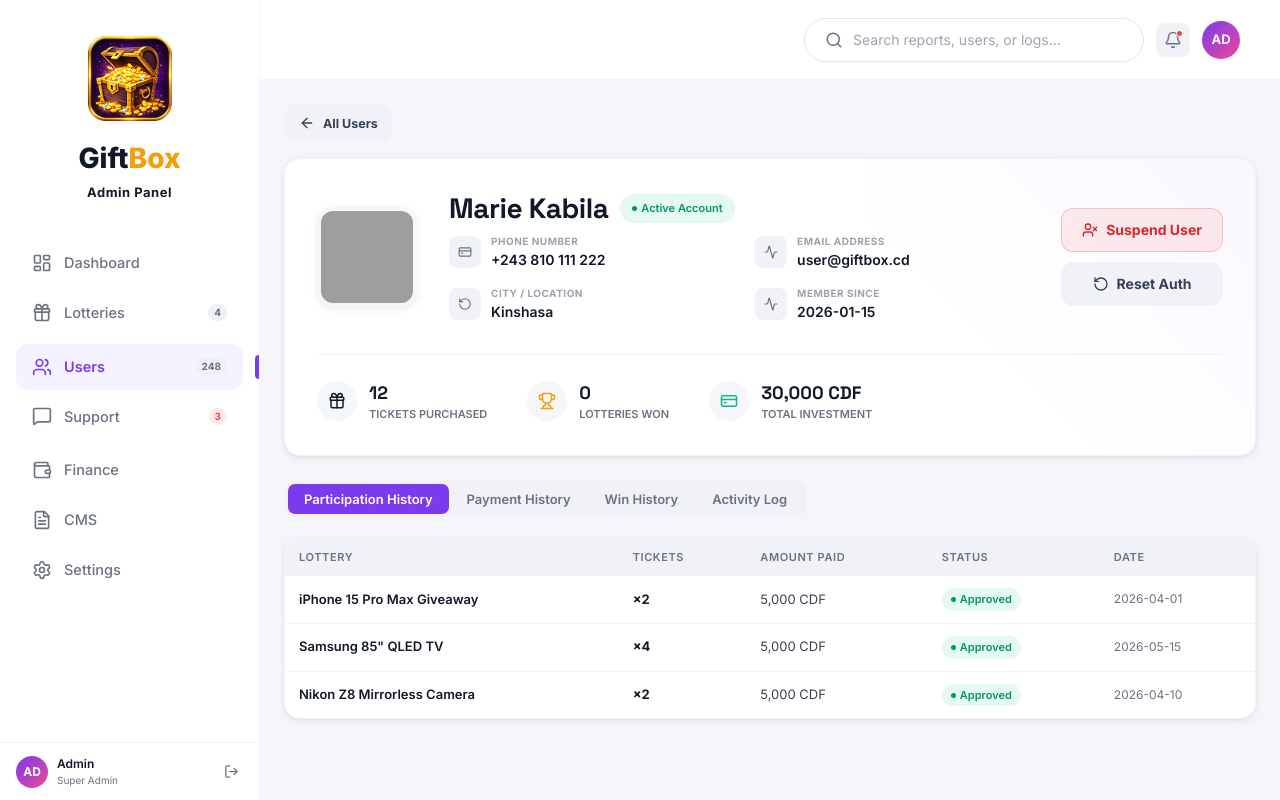
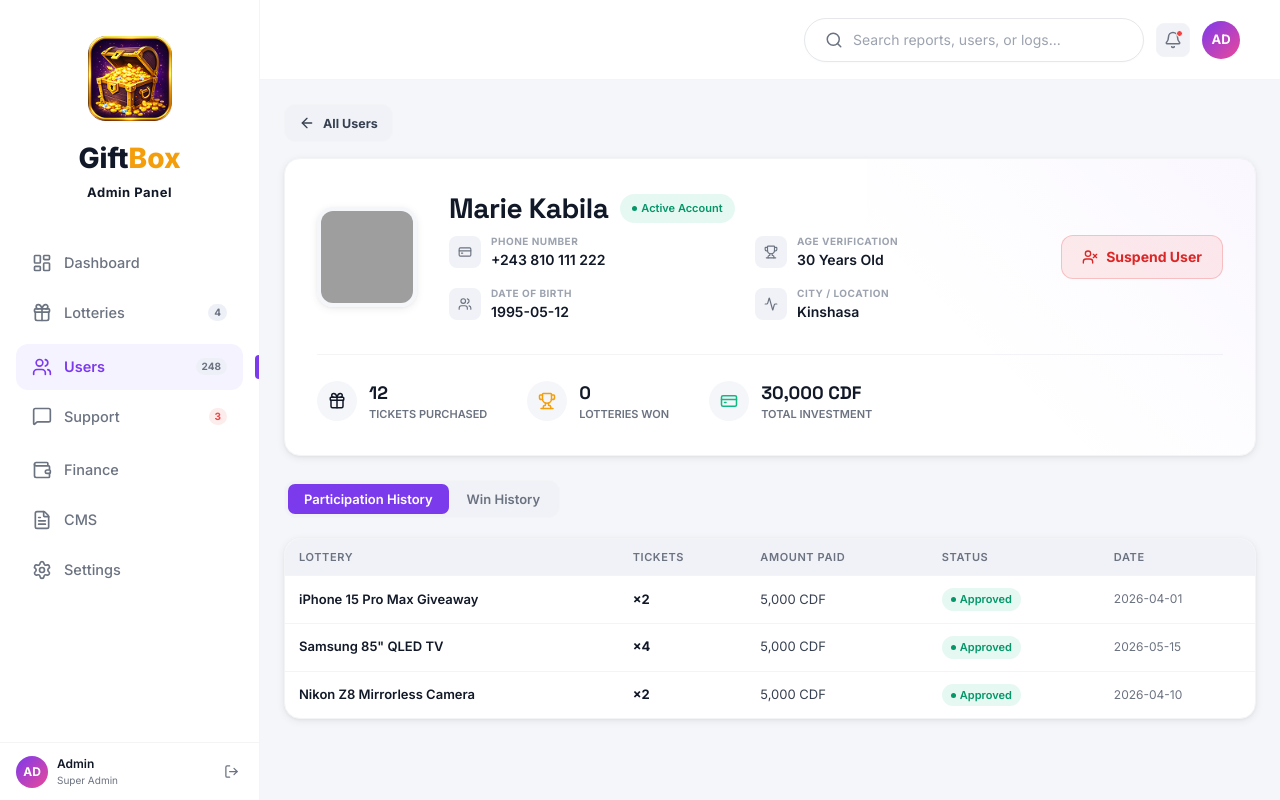
Before and after one commit to BeingSazzad/Giftbox_dashboard, a React (Vite) app: page /users/1 in a window 1280 px wide. Both pictures are taken after typing "Sample", "Sample123" into the empty fields and a click on the button "Sign In". Built offline with nearby package versions, Linux system fonts and the light colour scheme; grey boxes are pictures that could not be loaded.

Commit message:
Remove ticket counts and update user profile labels to 'Lotteries Joined'

```diff
--- a/src/pages/Finance.jsx
+++ b/src/pages/Finance.jsx
@@ -57,10 +57,10 @@ export default function Finance() {
 
         <div className="metric-card blue" style={{ flexDirection: 'row', alignItems: 'center', gap: 16, padding: '20px 16px' }}>
           <div className="metric-icon blue" style={{ width: 48, height: 48, flexShrink: 0 }}>
-            <CreditCard size={22} strokeWidth={2.5} />
+            <Users size={22} strokeWidth={2.5} />
           </div>
           <div style={{ flex: 1 }}>
-            <div className="metric-label" style={{ fontSize: '11px', textTransform: 'uppercase', color: 'var(--text-muted)', marginBottom: '2px' }}>Tickets Sold</div>
+            <div className="metric-label" style={{ fontSize: '11px', textTransform: 'uppercase', color: 'var(--text-muted)', marginBottom: '2px' }}>Total Participations</div>
             <div className="metric-value" style={{ fontSize: '24px', fontFamily: 'Space Grotesk, sans-serif' }}>
               {ticketsSold.toLocaleString()}
             </div>
--- a/src/pages/LotteryCreate.jsx
+++ b/src/pages/LotteryCreate.jsx
@@ -155,8 +155,8 @@ function StepPricing({ form, update }) {
       {/* Revenue preview */}
       <div style={{ background: 'rgba(16,185,129,.07)', border: '1px solid rgba(16,185,129,.2)', borderRadius: 12, padding: '16px 20px' }}>
         <div style={{ fontSize: 12, color: 'var(--text-muted)', marginBottom: 12, fontWeight: 600 }}>Revenue Projection</div>
-        <div style={{ display: 'grid', gridTemplateColumns: '1fr 1fr 1fr', gap: 14 }}>
-          {[100, 250, 500].map(n => (
+        <div style={{ display: 'grid', gridTemplateColumns: '1fr 1fr', gap: 14 }}>
+          {[100, 250].map(n => (
             <div key={n} style={{ textAlign: 'center' }}>
               <div style={{ fontSize: 16, fontWeight: 800, color: 'var(--green)', fontFamily: "'Space Grotesk',sans-serif" }}>
                 {(n * form.ticketPrice).toLocaleString()}
--- a/src/pages/LotteryList.jsx
+++ b/src/pages/LotteryList.jsx
@@ -7,7 +7,7 @@ const FILTERS = ['All', 'active', 'scheduled', 'closed', 'draft']
 
 export default function LotteryList() {
   const navigate = useNavigate()
-  const [filter, setFilter] = useState('All')
+  const [filter, setFilter] = useState('active')
   const [activeTab, setActiveTab] = useState(new URLSearchParams(window.location.search).get('tab') === 'history' ? 'history' : 'management')
   const [search, setSearch] = useState('')
 
--- a/src/pages/UserProfile.jsx
+++ b/src/pages/UserProfile.jsx
@@ -24,13 +24,15 @@ export default function UserProfile() {
     mockParticipants.find(mp => mp.name === user.name)?.lotteryId === p.lotteryId && p.name === user.name
   )
 
-  const activityLog = [
-    { text: `Registered account`, time: user.joined, icon: Users },
-    { text: 'Participated in iPhone 15 Pro Max lottery', time: '2026-04-10', icon: Gift },
-    { text: 'Uploaded payment proof', time: '2026-04-10', icon: CreditCard },
-    { text: 'Payment approved by admin', time: '2026-04-11', icon: CheckCircle },
-    { text: 'Participated in Samsung TV lottery', time: '2026-03-20', icon: Gift },
-  ]
+  const calculateAge = (dob) => {
+    if (!dob) return 'N/A'
+    const birthDate = new Date(dob)
+    const today = new Date()
+    let age = today.getFullYear() - birthDate.getFullYear()
+    const m = today.getMonth() - birthDate.getMonth()
+    if (m < 0 || (m === 0 && today.getDate() < birthDate.getDate())) age--
+    return age
+  }
 
   return (
     <div>
@@ -39,9 +41,7 @@ export default function UserProfile() {
       </button>
 
       {/* Profile Header */}
-      {/* Profile Header Card */}
       <div className="card" style={{ padding: '32px', marginBottom: 24, position: 'relative', overflow: 'hidden' }}>
-        {/* Background Accent */}
         <div style={{ position: 'absolute', top: 0, right: 0, width: '40%', height: '100%', background: 'linear-gradient(225deg, var(--primary-subtle) 0%, transparent 70%)', zIndex: 0 }} />
 
         <div style={{ display: 'flex', gap: 32, alignItems: 'center', position: 'relative', zIndex: 1 }}>
@@ -73,21 +73,23 @@ export default function UserProfile() {
 
               <div style={{ display: 'flex', alignItems: 'center', gap: 10 }}>
                 <div style={{ width: 32, height: 32, borderRadius: 8, background: 'var(--bg-elevated)', display: 'flex', alignItems: 'center', justifyContent: 'center', color: 'var(--text-muted)' }}>
-                  <Activity size={14} />
+                  <Trophy size={14} />
                 </div>
                 <div>
-                  <div style={{ fontSize: 10, fontWeight: 700, color: 'var(--text-tiny)', textTransform: 'uppercase', letterSpacing: '0.5px' }}>Email Address</div>
-                  <div style={{ fontSize: 14, fontWeight: 600, color: 'var(--text-primary)' }}>{user.email || 'user@giftbox.cd'}</div>
+                  <div style={{ fontSize: 10, fontWeight: 700, color: 'var(--text-tiny)', textTransform: 'uppercase', letterSpacing: '0.5px' }}>Age Verification</div>
+                  <div style={{ fontSize: 14, fontWeight: 600, color: calculateAge(user.dob) < 18 ? 'var(--red)' : 'var(--text-primary)' }}>
+                    {calculateAge(user.dob)} Years Old {calculateAge(user.dob) < 18 && ' (Underage)'}
+                  </div>
                 </div>
               </div>
 
               <div style={{ display: 'flex', alignItems: 'center', gap: 10 }}>
                 <div style={{ width: 32, height: 32, borderRadius: 8, background: 'var(--bg-elevated)', display: 'flex', alignItems: 'center', justifyContent: 'center', color: 'var(--text-muted)' }}>
-                  <RotateCcw size={14} />
+                  <Users size={14} />
                 </div>
                 <div>
-                  <div style={{ fontSize: 10, fontWeight: 700, color: 'var(--text-tiny)', textTransform: 'uppercase', letterSpacing: '0.5px' }}>City / Location</div>
-                  <div style={{ fontSize: 14, fontWeight: 600, color: 'var(--text-primary)' }}>{user.city}</div>
+                  <div style={{ fontSize: 10, fontWeight: 700, color: 'var(--text-tiny)', textTransform: 'uppercase', letterSpacing: '0.5px' }}>Date of Birth</div>
+                  <div style={{ fontSize: 14, fontWeight: 600, color: 'var(--text-primary)' }}>{user.dob || 'N/A'}</div>
                 </div>
               </div>
 
@@ -96,14 +98,14 @@ export default function UserProfile() {
                   <Activity size={14} />
                 </div>
                 <div>
-                  <div style={{ fontSize: 10, fontWeight: 700, color: 'var(--text-tiny)', textTransform: 'uppercase', letterSpacing: '0.5px' }}>Member Since</div>
-                  <div style={{ fontSize: 14, fontWeight: 600, color: 'var(--text-primary)' }}>{user.joined}</div>
+                  <div style={{ fontSize: 10, fontWeight: 700, color: 'var(--text-tiny)', textTransform: 'uppercase', letterSpacing: '0.5px' }}>City / Location</div>
+                  <div style={{ fontSize: 14, fontWeight: 600, color: 'var(--text-primary)' }}>{user.city}</div>
                 </div>
               </div>
             </div>
           </div>
 
-          <div style={{ display: 'flex', flexDirection: 'column', gap: 10 }}>
+          <div>
             <button
               className={`btn ${suspended || user.status === 'suspended' ? 'btn-success' : 'btn-danger'}`}
               onClick={() => setSuspended(s => !s)}
@@ -111,9 +113,6 @@ export default function UserProfile() {
             >
               <UserX size={15} />
               {suspended || user.status === 'suspended' ? 'Unsuspend' : 'Suspend User'}
-            </button>
-            <button className="btn btn-ghost">
-              <RotateCcw size={15} /> Reset Auth
             </button>
           </div>
         </div>
@@ -142,9 +141,7 @@ export default function UserProfile() {
       <div className="tabs mb-5">
         {[
           { key: 'history', label: 'Participation History', icon: Gift },
-          { key: 'payments', label: 'Payment History', icon: CreditCard },
           { key: 'wins', label: 'Win History', icon: Trophy },
-          { key: 'activity', label: 'Activity Log', icon: Activity },
         ].map(t => (
           <button key={t.key} className={`tab-btn ${tab === t.key ? 'active' : ''}`} onClick={() => setTab(t.key)}>
             {t.label}
@@ -174,33 +171,6 @@ export default function UserProfile() {
         </div>
       )}
 
-      {/* Payment History */}
-      {tab === 'payments' && (
-        <div className="table-wrap">
-          <table>
-            <thead>
-              <tr><th>Transaction Ref</th><th>Lottery</th><th>Amount</th><th>Method</th><th>Status</th><th>Date</th></tr>
-            </thead>
-            <tbody>
-              {[
-                { ref: 'TXN-20260410-001', lottery: 'iPhone 15 Pro Max', amount: 5000, method: 'M-Pesa', status: 'approved', date: '2026-04-10' },
-                { ref: 'TXN-20260320-014', lottery: 'Samsung TV', amount: 2500, method: 'Airtel Money', status: 'approved', date: '2026-03-20' },
-                { ref: 'TXN-20260215-007', lottery: 'PS5 Bundle', amount: 7500, method: 'M-Pesa', status: 'rejected', date: '2026-02-15' },
-              ].map(t => (
-                <tr key={t.ref}>
-                  <td style={{ fontFamily: 'monospace', fontSize: 12, color: 'var(--accent-light)' }}>{t.ref}</td>
-                  <td className="td-primary">{t.lottery}</td>
-                  <td style={{ fontWeight: 700 }}>{t.amount.toLocaleString()} CDF</td>
-                  <td style={{ color: 'var(--text-muted)' }}>{t.method}</td>
-                  <td><span className={`badge badge-${t.status}`}>{t.status}</span></td>
-                  <td style={{ fontSize: 12, color: 'var(--text-muted)' }}>{t.date}</td>
-                </tr>
-              ))}
-            </tbody>
-          </table>
-        </div>
-      )}
-
       {/* Win History */}
       {tab === 'wins' && (
         <div>
@@ -219,23 +189,6 @@ export default function UserProfile() {
           )}
         </div>
       )}
-
-      {/* Activity Log */}
-      {tab === 'activity' && (
-        <div className="card" style={{ padding: '6px 20px' }}>
-          {activityLog.map((a, i) => (
-            <div key={i} className="activity-item">
-              <div style={{ width: 32, height: 32, borderRadius: '50%', background: 'var(--bg-elevated)', display: 'flex', alignItems: 'center', justifyContent: 'center', color: 'var(--accent-light)' }}>
-                <a.icon size={14} />
-              </div>
-              <div className="activity-detail">
-                <div className="activity-text">{a.text}</div>
-                <div className="activity-time">{a.time}</div>
-              </div>
-            </div>
-          ))}
-        </div>
-      )}
     </div>
   )
 }
```
Also changed, not shown: src/data/mockData.js (+10 -10 lines).
